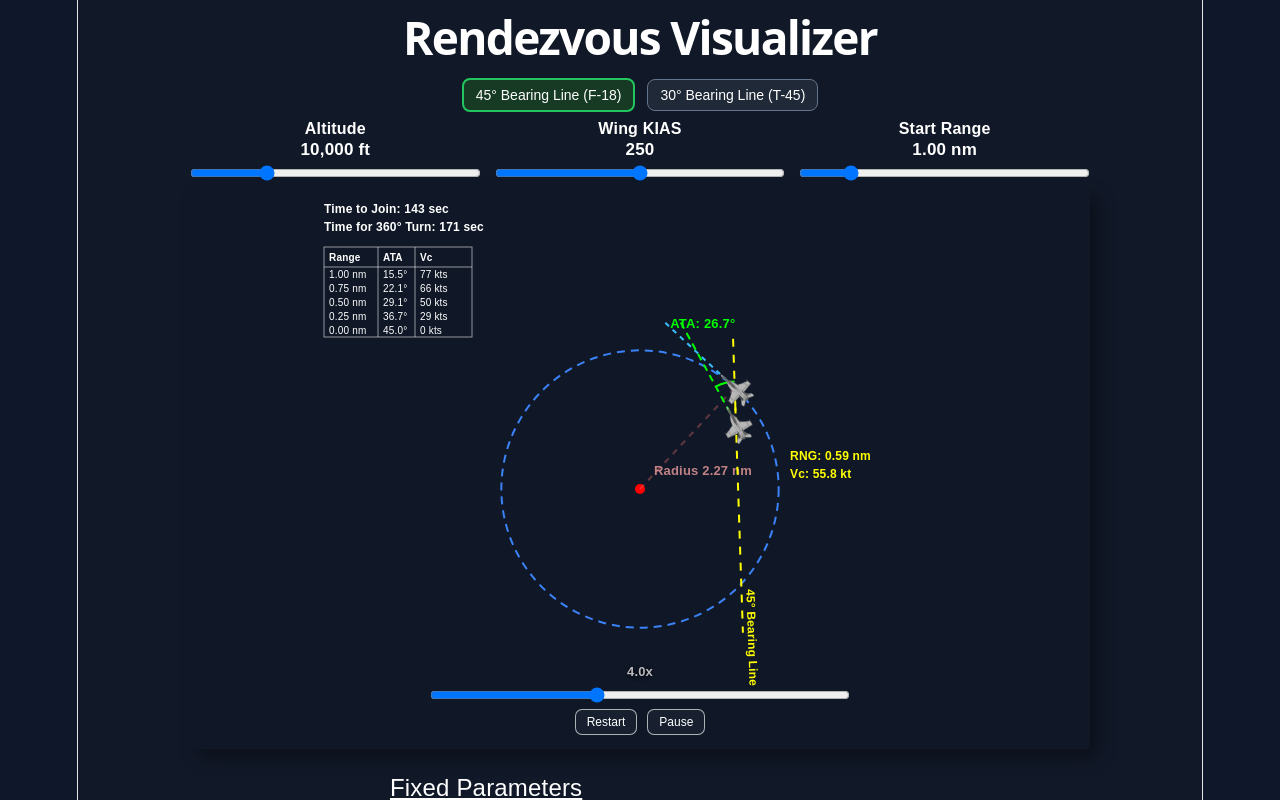
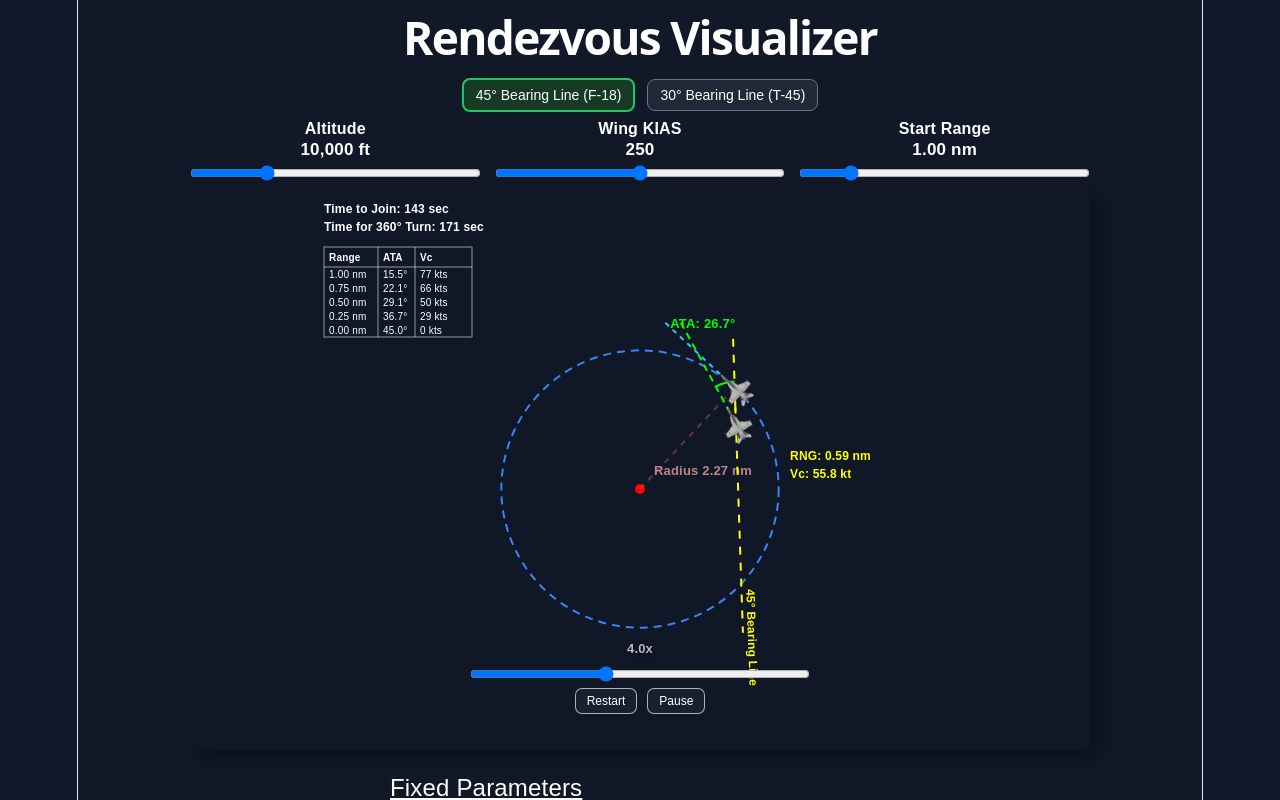
Before and after one commit to rpt20/RendezvousVisualizerTool, a React (Vite) app: page / in a window 1280 px wide. Shown: the top 800 px of the page. Built offline with nearby package versions, Linux system fonts and the light colour scheme.

Commit message:
Fix time slider issues

```diff
--- a/src/App.tsx
+++ b/src/App.tsx
@@ -418,6 +418,10 @@ export default function App() {
   const vcLabelX = rangeLabelX;
   const vcLabelY = rangeLabelY + 18;
 
+  // Fixed playback controls close under the circle instead of at the bottom
+  // of the whole graphic box.
+  const controlsY = clamp(centerY + orbitRadiusPx + 8, 426, 493);
+
   // =========================
   // STYLES
   // =========================
@@ -496,16 +500,14 @@ export default function App() {
     position: "relative",
   };
 
-  const overlayControlsStyle: CSSProperties = {
-    position: "absolute",
-    left: "50%",
-    bottom: 10,
-    transform: "translateX(-50%)",
-    width: "min(420px, 88%)",
-    padding: "4px 10px",
+  const playbackContainerStyle: CSSProperties = {
+    width: "100%",
+    height: "100%",
     background: "transparent",
-    textAlign: "center",
-    zIndex: 10,
+    display: "flex",
+    flexDirection: "column",
+    alignItems: "center",
+    justifyContent: "flex-start",
     pointerEvents: "auto",
   };
 
@@ -622,6 +624,10 @@ export default function App() {
             height: 560px;
           }
 
+          .rv-playback-foreign {
+            overflow: visible;
+          }
+
           @media (max-width: 640px) {
             .rv-bearing-row {
               margin: 0 auto 4px;
@@ -631,7 +637,7 @@ export default function App() {
               display: grid;
               grid-template-columns: 1fr;
               gap: 6px;
-              margin: 0 auto 8px;
+              margin: 0 auto 6px;
               width: min(360px, 100%);
             }
 
@@ -958,10 +964,16 @@ export default function App() {
                 transform={`rotate(${wingHeading + SPRITE_OFFSET})`}
               />
             </g>
-          </svg>
 
-          {/* Transparent playback controls inside graphic */}
-          <div style={overlayControlsStyle}>
+            {/* Transparent playback controls fixed just under the circle */}
+            <foreignObject
+              x={160}
+              y={controlsY}
+              width={340}
+              height={58}
+              className="rv-playback-foreign"
+            >
+              <div style={playbackContainerStyle}>
                 <div style={timeScaleLabelStyle}>{timeScale.toFixed(1)}x</div>
 
                 <input
@@ -974,14 +986,21 @@ export default function App() {
                   onChange={(e) => setTimeScale(Number(e.target.value))}
                 />
 
+                <div>
                   <button onClick={resetJoin} style={simButtonStyle}>
                     Restart
                   </button>
 
-            <button onClick={() => setPaused((p) => !p)} style={simButtonStyle}>
+                  <button
+                    onClick={() => setPaused((p) => !p)}
+                    style={simButtonStyle}
+                  >
                     {paused ? "Resume" : "Pause"}
                   </button>
                 </div>
+              </div>
+            </foreignObject>
+          </svg>
         </div>
 
         {/* FIXED PARAMETERS */}
```
Lines whose indentation alone changed are shown as unchanged.
